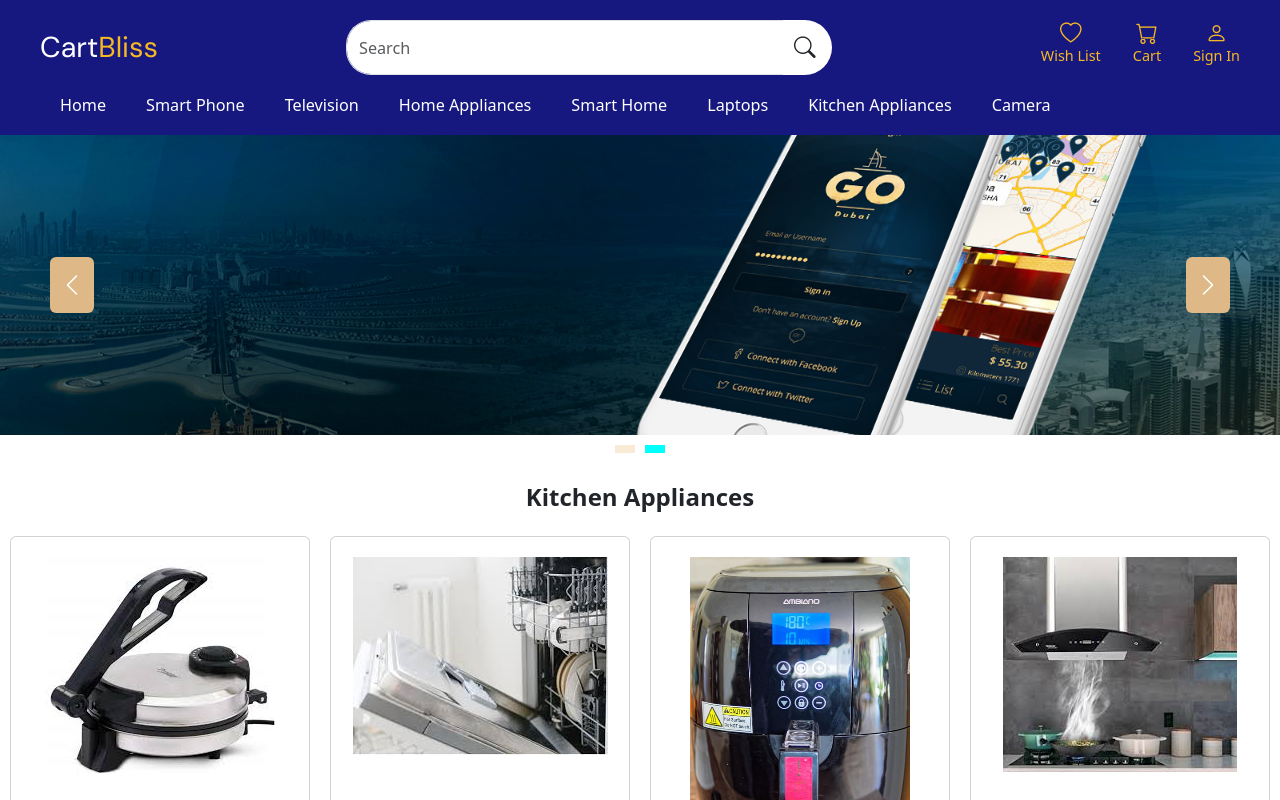
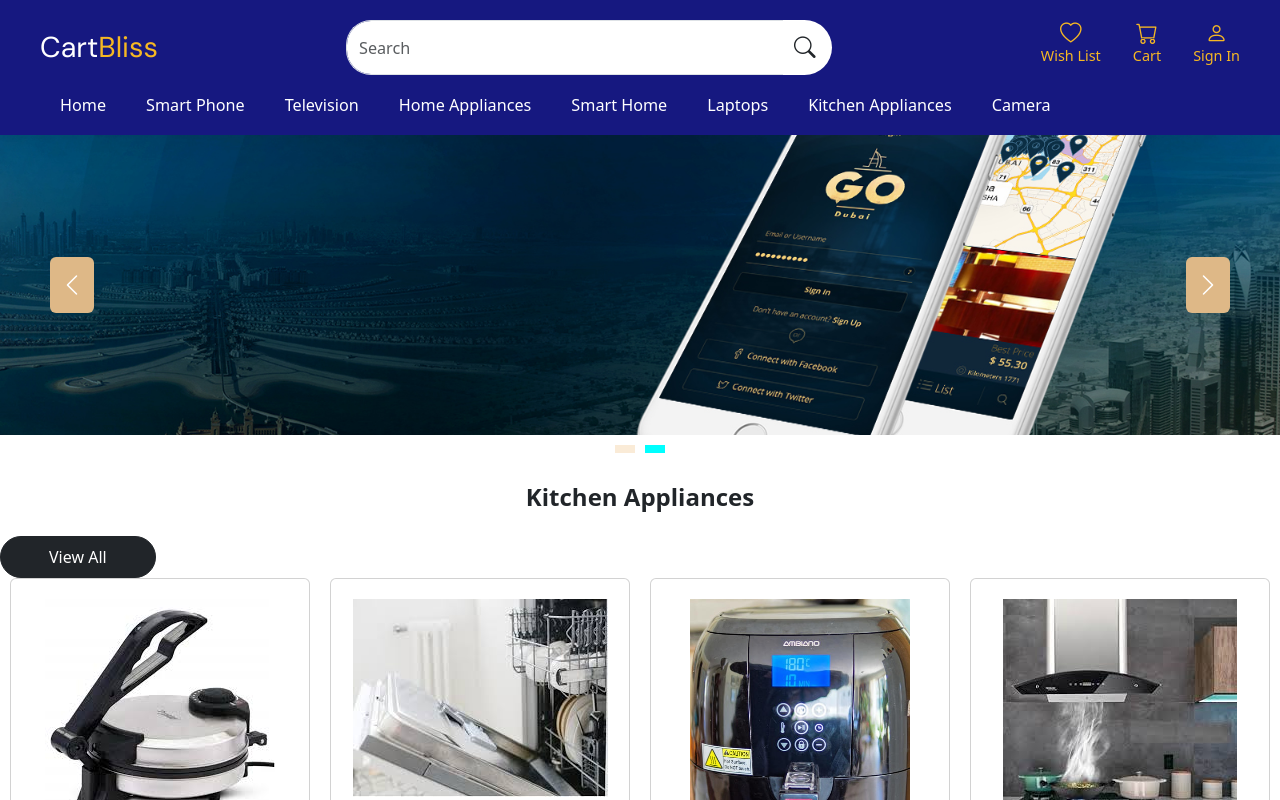
Before and after one commit to amresh-web/CartBliss, a React (Create React App) app: page /kitchen in a window 1280 px wide. Shown: the top 800 px of the page. Built offline with nearby package versions, Linux system fonts and the light colour scheme.

Commit message:
product list page

```diff
--- a/src/App.js
+++ b/src/App.js
@@ -1,6 +1,7 @@
+/* eslint-disable react-hooks/rules-of-hooks */
 import React from "react";
 import "../src/assets/scss/custom.scss";
-import {createBrowserRouter, RouterProvider} from "react-router-dom"
+import { createBrowserRouter, RouterProvider } from "react-router-dom";
 import RouteLayout from "./Route";
 import Error from "./Error";
 
@@ -17,31 +18,27 @@ const Laptop = React.lazy(() => import("./pages/Laptop/Laptop"));
 const Camera = React.lazy(() => import("./pages/Camera/Camera"));
 const ProductList = React.lazy(() => import("./components/Common/ProductList"));
 
-
-
 function App() {
   const router = createBrowserRouter([
     {
       element: <RouteLayout />,
       errorElement: <Error />,
       children: [
-        {index: true, element: <Home />},
-        {path: 'smartphones', element: <SmartPhone />},
-        {path: 'televisions', element: <Television />},
-        {path: 'details', element:<Details />},
-        {path: 'kitchen', element:<Kitchen />},
-        {path: 'home-appliances', element:<HomeAppliances />},
-        {path: 'smarthome', element:<SmartHome />},
-        {path: 'laptops', element:<Laptop />},
-        {path: 'cameras', element:<Camera />},
-        {path: 'cameras/:categorySlug', element:<ProductList />},
-      ]
+        { index: true, element: <Home /> },
+        { path: "smartphones", element: <SmartPhone /> },
+        { path: "televisions", element: <Television /> },
+        { path: "details", element: <Details /> },
+        { path: "kitchen", element: <Kitchen /> },
+        { path: "home-appliances", element: <HomeAppliances /> },
+        { path: "smarthome", element: <SmartHome /> },
+        { path: "laptops", element: <Laptop /> },
+        { path: "cameras", element: <Camera /> },
+        { path: "smartphones/all", element: <ProductList /> },
+      ],
     },
-  ])
+  ]);
 
-  return (
-      <RouterProvider router={router} />
-  )
+  return <RouterProvider router={router} />;
 }
 
 export default App;
--- a/src/components/Common/Category.js
+++ b/src/components/Common/Category.js
@@ -1,16 +1,20 @@
 import React from "react";
+import { useLocation } from "react-router-dom";
 import style from "../../assets/scss/Category.module.scss";
 import Banner from "./Banner";
 import Products from "./Products";
-
+import Link from "./Link";
 
 const Category = (props) => {
+  const location = useLocation();
+  const catLinks = `${location.pathname}/all`;
   return (
     <>
       <div className={["container-fluid g-0"].join(" ")}>
         <Banner banner={props.banner} />
         <div className={[style.category].join(" ")}>
           <h1 className={"fs-4 fw-bold text-center my-4"}>{props.title}</h1>
+          <Link name="View All" links={catLinks} />
           <Products data={props.data} />
         </div>
       </div>
--- /dev/null
+++ b/src/components/Common/Link.js
@@ -0,0 +1,13 @@
+import { NavLink } from "react-router-dom";
+import "../../assets/scss/Button.scss";
+
+const Link = (props) => {
+  return (
+    <>
+      <NavLink to={props.links} className="btn btn-dark rounded-pill px-5 py-2">
+        {props.name}
+      </NavLink>
+    </>
+  );
+};
+export default Link;
--- a/src/pages/smart-phone/SmartPhones.js
+++ b/src/pages/smart-phone/SmartPhones.js
@@ -8,19 +8,23 @@ const smartPhoneBanner = [
   {
     key: 1,
     url: "banner/smartphone4.jpg",
-  }
+  },
 ];
 const mobileData = [
-  { key: 0, name: "Samsung", url: "images/mobile/mb-5.webp" },
-  { key: 1, name: "LAVA", url: "images/mobile/mb-1.webp" },
-  { key: 2, name: "LG", url: "images/mobile/mb-3.webp" },
-  { key: 3, name: "MI", url: "images/mobile/mb-8.webp" },
+  {
+    key: 0,
+    category: "samsung",
+    name: "Samsung",
+    url: "images/mobile/mb-5.webp",
+  },
+  { key: 1, category: "lava", name: "LAVA", url: "images/mobile/mb-1.webp" },
+  { key: 2, category: "lg", name: "LG", url: "images/mobile/mb-3.webp" },
+  { key: 3, category: "mi", name: "MI", url: "images/mobile/mb-8.webp" },
 ];
 
 const title = "Smart Phones";
 
 const SmartPhones = () => {
-
   return (
     <>
       <Category title={title} banner={smartPhoneBanner} data={mobileData} />
```
